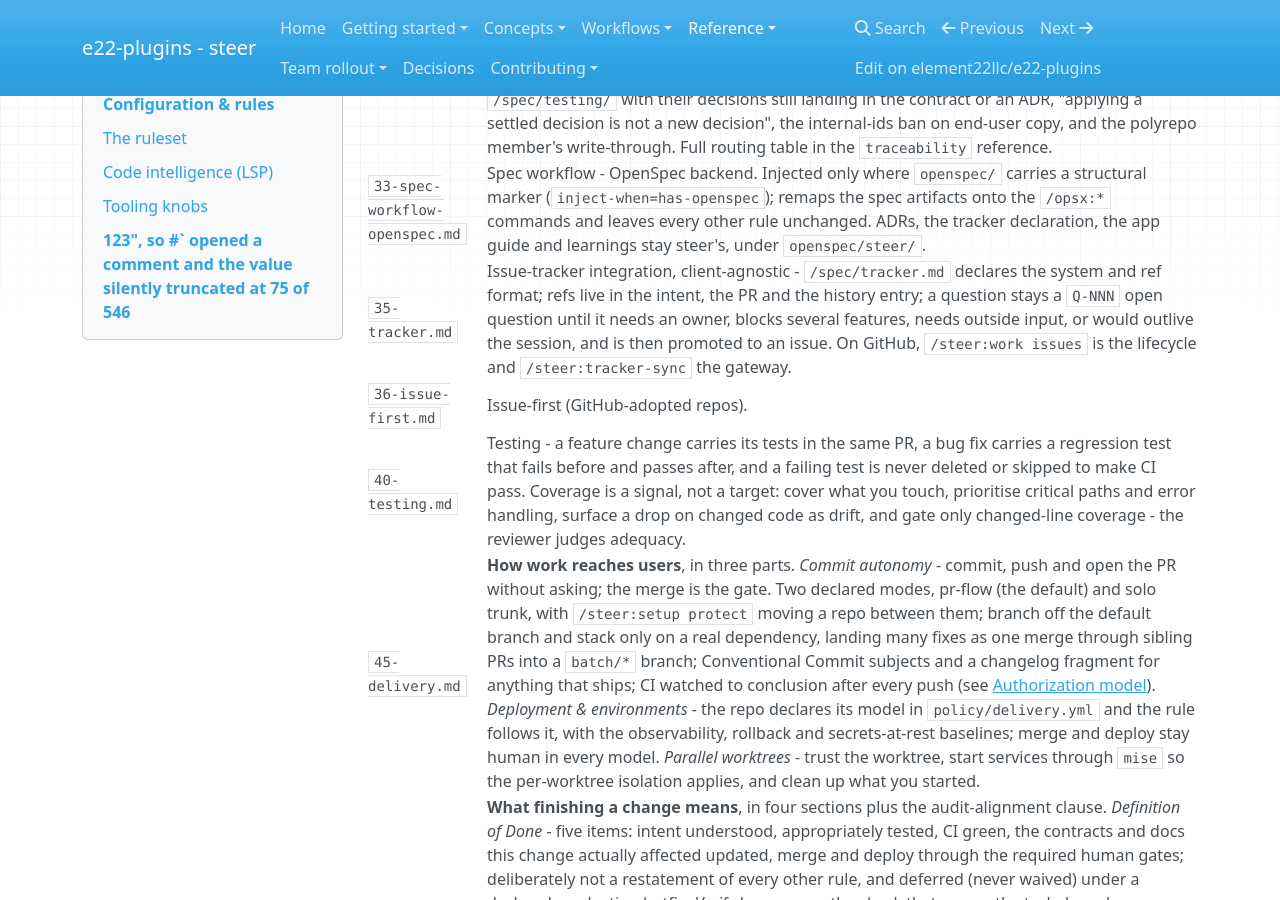
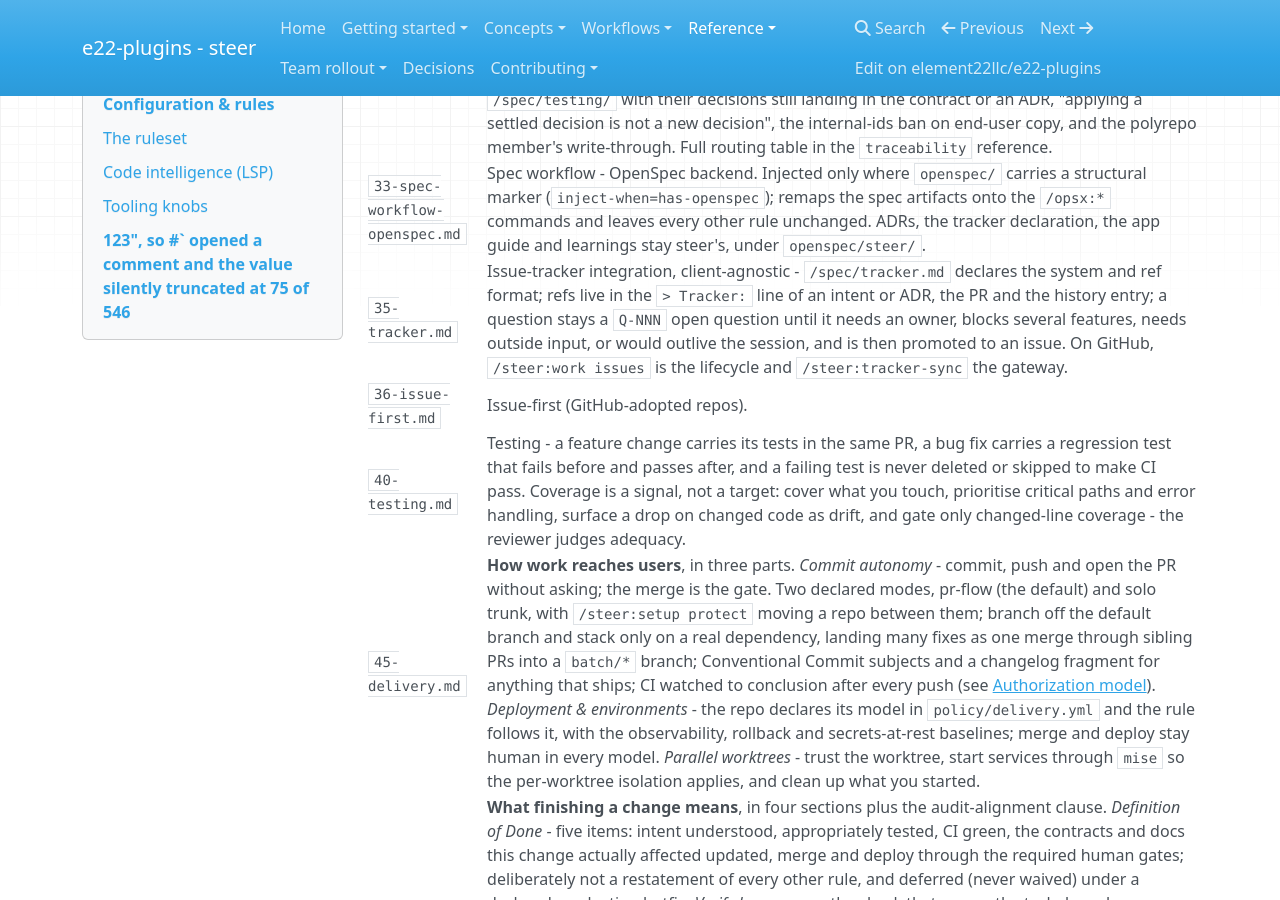
Before and after one commit to element22llc/e22-plugins, an MkDocs documentation site: the page built from docs/reference/configuration.md, in a window 1280 px wide and 900 px high, scrolled down 1265 px. Built offline with MkDocs 1.6.1, drawn with Linux system fonts in a browser that asks for light colours; nearby versions of some CDN libraries.

Commit message:
fix(skills): keep a Proposed ADR's tracker issue open in reconcile
reconcile proposed closing a resolved question's issue even while that
issue was the `> Tracker:` of a still-Proposed ADR, contradicting the
questions skill and the ADR table. TRACEABILITY.md also said superseding
an ADR closes its issue; the adr skill only proposes. Records the
pre-release audit round that found these.

Co-Authored-By: Claude Opus 5.5 (1M context) <noreply@anthropic.com>

```diff
--- a/docs/reference/configuration.md
+++ b/docs/reference/configuration.md
@@ -23,7 +23,7 @@ command's output at 10,000 characters (see the hook's row in [Hooks](hooks.md)).
 | `15-commands.md` | Useful commands - **e22 org pack** (`inject-when=org-e22`). |
 | `30-spec.md` | **The product spine**, in three parts. *Spec workflow* - the triggers that create an artifact (feature intent + contract, ADR by reversal cost, contract on a behavior change, open questions, a tracker-born feature), plus the brownfield sequence, the bootstrap-first rule (`/steer:setup`) and UI work with or without a design export. *Durable decisions* - a decision belongs in the spine, never only in chat or assistant memory, and bootstrap comes before the capture. *Living documentation* - update the owning artifact in the same change as the code, with the notable-event rule for `/spec/history/`, a non-obvious root cause no test, lint, contract or `CLAUDE.md` pattern can carry routed to `/spec/learnings/`, QA/UAT scripts and run reports routed to `/spec/testing/` with their decisions still landing in the contract or an ADR, "applying a settled decision is not a new decision", the internal-ids ban on end-user copy, and the polyrepo member's write-through. Full routing table in the `traceability` reference. |
 | `33-spec-workflow-openspec.md` | Spec workflow - OpenSpec backend. Injected only where `openspec/` carries a structural marker (`inject-when=has-openspec`); remaps the spec artifacts onto the `/opsx:*` commands and leaves every other rule unchanged. ADRs, the tracker declaration, the app guide and learnings stay steer's, under `openspec/steer/`. |
-| `35-tracker.md` | Issue-tracker integration, client-agnostic - `/spec/tracker.md` declares the system and ref format; refs live in the intent, the PR and the history entry; a question stays a `Q-NNN` open question until it needs an owner, blocks several features, needs outside input, or would outlive the session, and is then promoted to an issue. On GitHub, `/steer:work issues` is the lifecycle and `/steer:tracker-sync` the gateway. |
+| `35-tracker.md` | Issue-tracker integration, client-agnostic - `/spec/tracker.md` declares the system and ref format; refs live in the `> Tracker:` line of an intent or ADR, the PR and the history entry; a question stays a `Q-NNN` open question until it needs an owner, blocks several features, needs outside input, or would outlive the session, and is then promoted to an issue. On GitHub, `/steer:work issues` is the lifecycle and `/steer:tracker-sync` the gateway. |
 | `36-issue-first.md` | Issue-first (GitHub-adopted repos). |
 | `40-testing.md` | Testing - a feature change carries its tests in the same PR, a bug fix carries a regression test that fails before and passes after, and a failing test is never deleted or skipped to make CI pass. Coverage is a signal, not a target: cover what you touch, prioritise critical paths and error handling, surface a drop on changed code as drift, and gate only changed-line coverage - the reviewer judges adequacy. |
 | `45-delivery.md` | **How work reaches users**, in three parts. *Commit autonomy* - commit, push and open the PR without asking; the merge is the gate. Two declared modes, pr-flow (the default) and solo trunk, with `/steer:setup protect` moving a repo between them; branch off the default branch and stack only on a real dependency, landing many fixes as one merge through sibling PRs into a `batch/*` branch; Conventional Commit subjects and a changelog fragment for anything that ships; CI watched to conclusion after every push (see [Authorization model](../concepts/authorization-model.md)). *Deployment & environments* - the repo declares its model in `policy/delivery.yml` and the rule follows it, with the observability, rollback and secrets-at-rest baselines; merge and deploy stay human in every model. *Parallel worktrees* - trust the worktree, start services through `mise` so the per-worktree isolation applies, and clean up what you started. |
```
Also changed, not shown: plugins/steer/skills/issues/SKILL.md (+2 -1 lines), plugins/steer/skills/issues/modes/reconcile.md (+2 -1 lines), plugins/steer/templates/reference/TRACEABILITY.md (+2 -1 lines), 2 other files.
